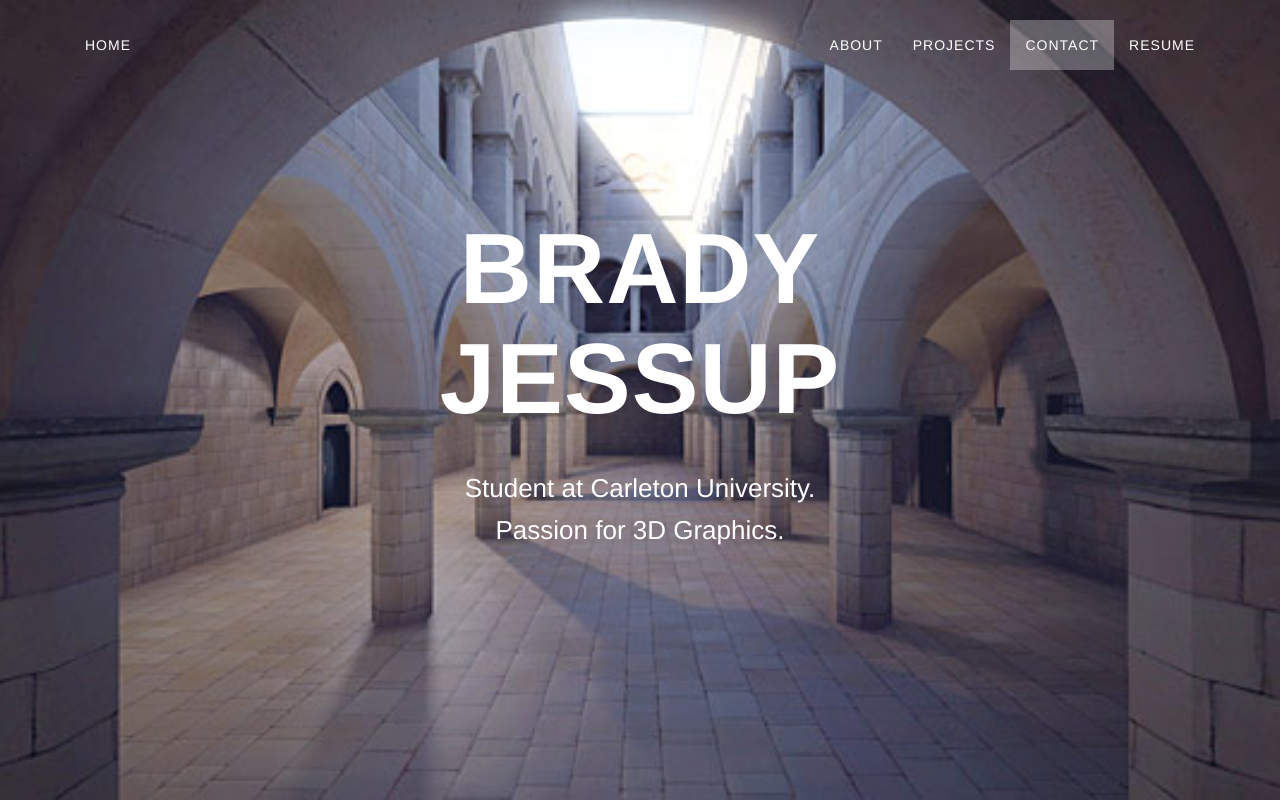
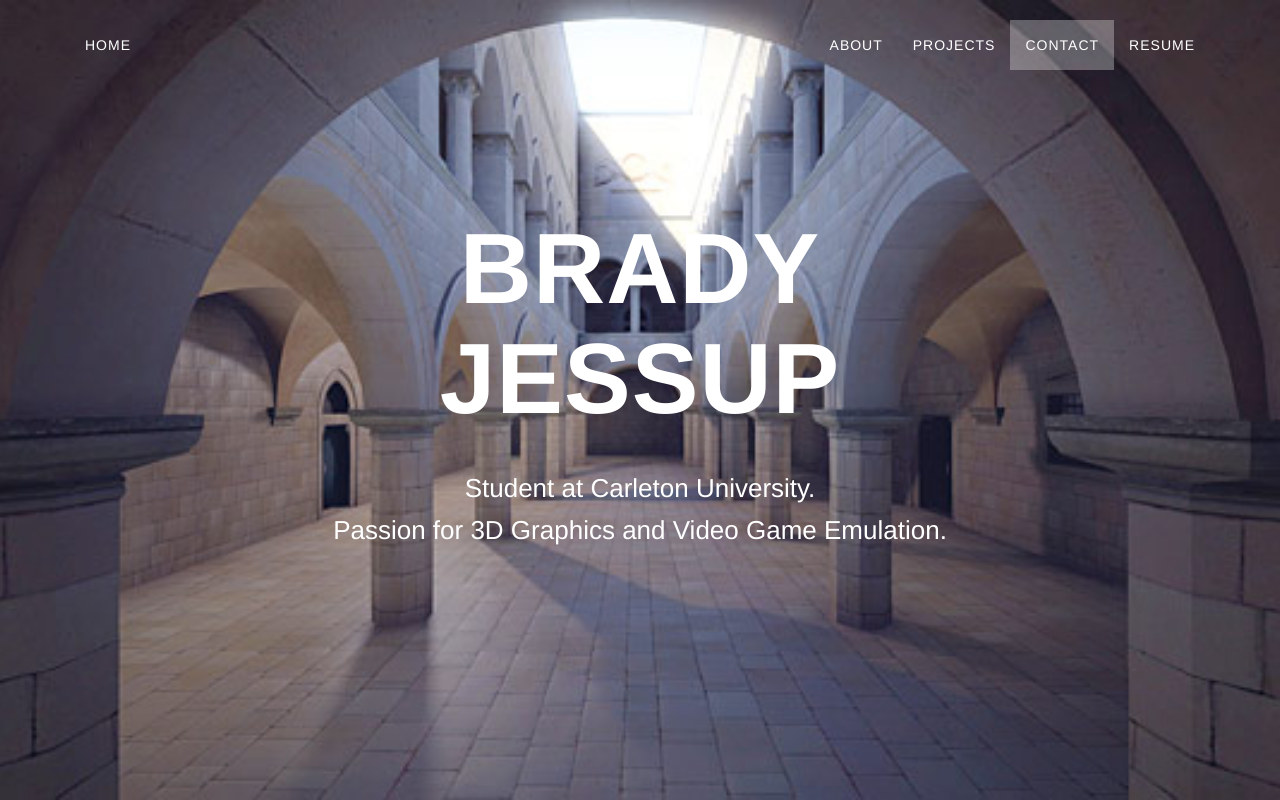
Before and after one commit to Ershany/Ershany.github.io, a plain HTML site: page index.html in a window 1280 px wide. Shown: the top 800 px of the page. Drawn offline with Linux system fonts and the light colour scheme.

```diff
--- a/index.html
+++ b/index.html
@@ -39,7 +39,7 @@
 					<div class="row">
 						<div class="col-md-8 col-md-offset-2">
 							<h1 class="brand-heading">Brady Jessup</h1>
-							<p class="intro-text">Student at Carleton University.<br>Passion for 3D Graphics.</p>
+							<p class="intro-text">Student at Carleton University.<br>Passion for 3D Graphics and Video Game Emulation.</p>
 						</div>
 					</div>
 				</div>
```
